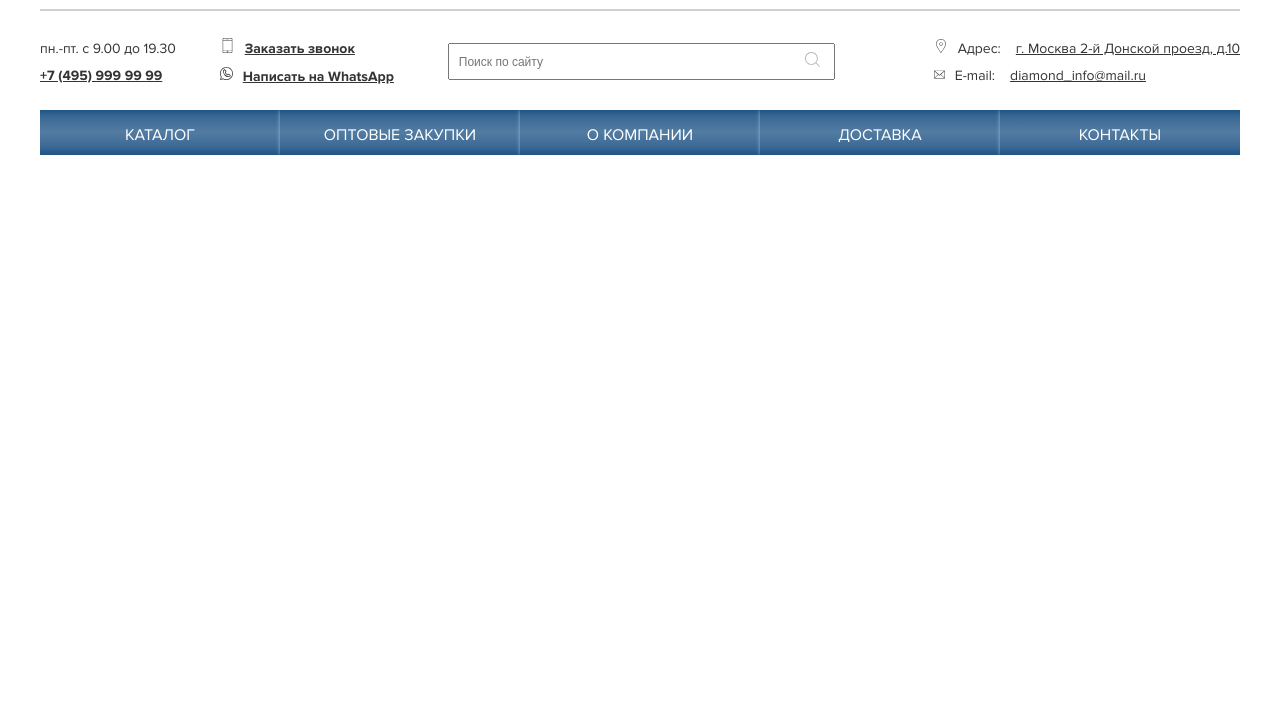
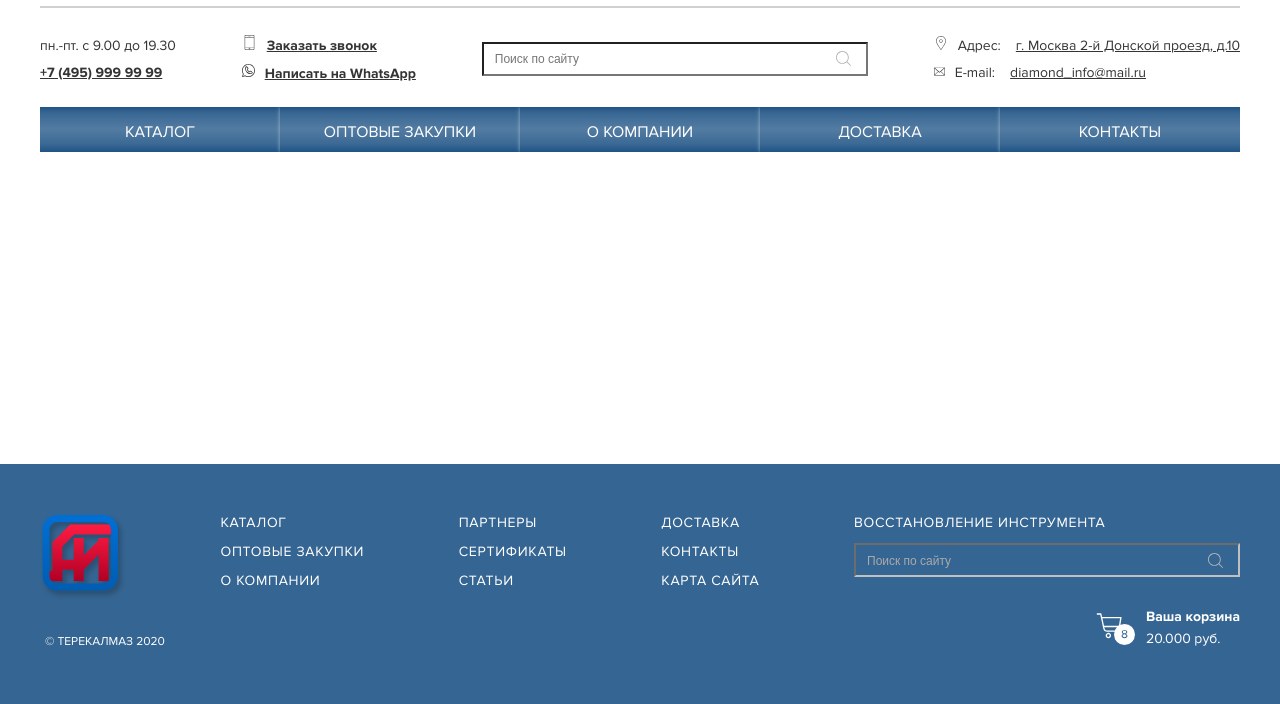
Before and after one commit to Vitali-Minsk/terekalmaz, a plain HTML site: page index.html in a window 1280 px wide. Shown: the part 96-800 px from the top of the page. Drawn offline with Linux system fonts and the light colour scheme; files whose address does not match are found by name.

Commit message:
add: footer

```diff
--- a/css/style.css
+++ b/css/style.css
@@ -1,4 +1,3 @@
-
 @font-face {
   font-family: "Proxima Nova";
   font-style: normal;
@@ -24,24 +23,36 @@
   padding: 0;
   margin: 0;
   color: #343434;
+  box-sizing: border-box;
 }
 
 li {
   list-style: none;
 }
 
+html {
+  height: 100%;
+}
+
 body {
   font-family: "Proxima Nova";
-  box-sizing: border-box;
+
+  display: flex;
+  flex-direction: column;
+  min-height: 100%;
 }
 
-.container {
+.wrap {
   max-width: 1200px;
   margin: 0 auto;
-  padding-top: 31px;
 }
 
 /* Header */
+
+.header {
+  flex: 1 0 auto;
+  margin-top: 28px;
+}
 
 .header__info {
   display: flex;
@@ -61,7 +72,7 @@ body {
   margin-right: 210px;
   width: 330px;
   display: flex;
-  color: #3E72A1;
+  color: #3e72a1;
   text-transform: uppercase;
   font-size: 21px;
   line-height: 27px;
@@ -94,8 +105,8 @@ body {
 
 hr {
   margin-top: 20px;
-  color: #D0D0D0;
-  background-color: #D0D0D0;
+  color: #d0d0d0;
+  background-color: #d0d0d0;
   border: none;
   height: 2px;
 }
@@ -122,7 +133,7 @@ hr {
   font-weight: 700;
 }
 
-.contacts-block__item img{
+.contacts-block__item img {
   margin-right: 10px;
 }
 
@@ -130,22 +141,24 @@ hr {
   margin-top: 10px;
 }
 
-.contacts-block__input {
-  width: 365px;
-  padding: 9px;
-  margin-right: 55px;
-  margin-left: 10px;
+.search__input {
+  width: 386px;
+  height: 34px;
+  padding-left: 11px;
+  background-image: url(../assets/magnifying-glass\ 1.svg);
+  background-repeat: no-repeat;
+  background-position: 96%;
 }
 
-.contacts-block__form {
+.search {
   position: relative;
 }
 
-.contacts-block__input::placeholder {
+.search__input::placeholder {
   font-size: 12px;
 }
 
-.contacts-block__form img {
+.search img {
   position: absolute;
   top: 9px;
   right: 70px;
@@ -171,20 +184,100 @@ hr {
   padding: 15px 0 10px;
   text-transform: uppercase;
   text-align: center;
-  background: linear-gradient(180deg, #1F5486 0%, rgba(31, 84, 134, 0.887447) 14.06%, rgba(31, 84, 134, 0.77) 48.96%, rgba(31, 84, 134, 0.870918) 80.73%, #1F5486 100%);
+  background: linear-gradient(
+    180deg,
+    #1f5486 0%,
+    rgba(31, 84, 134, 0.887447) 14.06%,
+    rgba(31, 84, 134, 0.77) 48.96%,
+    rgba(31, 84, 134, 0.870918) 80.73%,
+    #1f5486 100%
+  );
   box-shadow: 0px 0px 4px rgba(255, 255, 255, 0.5);
 }
 
 .nav__item:hover {
-  background: linear-gradient(180deg, #1F5486 0%, #3B6892 27.4%, rgba(59, 104, 146, 0.84) 41.98%, rgba(59, 104, 146, 0.94) 69.06%, #1F5486 100%);
+  background: linear-gradient(
+    180deg,
+    #1f5486 0%,
+    #3b6892 27.4%,
+    rgba(59, 104, 146, 0.84) 41.98%,
+    rgba(59, 104, 146, 0.94) 69.06%,
+    #1f5486 100%
+  );
 }
 
 .nav:active {
-  background: linear-gradient(180deg, #1F5486 0%, rgba(31, 84, 134, 0.887447) 32.08%, rgba(31, 84, 134, 0.8) 48.96%, rgba(31, 84, 134, 0.870918) 64.9%, #1F5486 100%);
+  background: linear-gradient(
+    180deg,
+    #1f5486 0%,
+    rgba(31, 84, 134, 0.887447) 32.08%,
+    rgba(31, 84, 134, 0.8) 48.96%,
+    rgba(31, 84, 134, 0.870918) 64.9%,
+    #1f5486 100%
+  );
 }
 
 .nav ul li a {
   text-decoration: none;
   display: block;
-  color: #FFF;
+  color: #fff;
 }
+
+/* Footer */
+
+.footer {
+  padding: 50px 0;
+  background: rgba(53, 101, 146, 1);
+  flex: 0 0 auto;
+}
+
+.footer__container {
+  display: flex;
+  justify-content: space-between;
+}
+
+.footer__logo {
+  height: auto;
+  font-size: 0;
+}
+
+.footer__block {
+  display: flex;
+  flex-direction: column;
+}
+
+.footer__block a {
+  height: auto;
+  color: #fff;
+  font-size: 14px;
+  text-transform: uppercase;
+  text-decoration: none;
+  letter-spacing: 0.05em;
+}
+
+.footer__block a:not(.footer__block a:last-child) {
+  margin-bottom: 12px;
+}
+
+.footer__trademark {
+  margin-top: 34px;
+  margin-left: 5px;
+  color: #fff;
+  font-size: 12px;
+  font-weight: normal;
+  text-transform: uppercase;
+}
+
+.search__input_blue {
+  background-color: #356592;
+  border-color: #c0c0c0;
+}
+
+.search__input_blue::placeholder {
+  color: #aaaaaa;
+}
+
+.shopping-cart__title_white,
+.shopping-cart__amount_white {
+  color: #fff;
+}
--- a/index.html
+++ b/index.html
@@ -8,16 +8,13 @@
     <title>Терекалмаз</title>
   </head>
   <body>
-    <div class="container">
     <header class="header">
       <div class="wrap">
         <div class="header__info">
           <div class="header__logo">
             <img src="./assets/logo 1 3.png" alt="logo" />
           </div>
-            <h1 class="header__title">
-              Интернет‐магазин алмазных инструментов
-            </h1>
+          <h1 class="header__title">Интернет‐магазин алмазных инструментов</h1>
           <div class="shopping-cart">
             <div class="shopping-cart__img">
               <img src="./assets/shopping-cart 3.svg" alt="shopping-cart" />
@@ -28,13 +25,14 @@
             </div>
           </div>
         </div>
-        </div>
-        <hr>
+        <hr />
 
         <div class="contacts-block">
           <ul class="contacts-block__col">
             <li class="contacts-block__item">
-                <p class="contacts-block__working-time">пн.-пт. с 9.00 до 19.30</p>
+              <p class="contacts-block__working-time">
+                пн.-пт. с 9.00 до 19.30
+              </p>
             </li>
             <li class="contacts-block__item">
               <a class="contacts-block__mobile" href="#">+7 (495) 999 99 99</a>
@@ -42,22 +40,36 @@
           </ul>
           <ul class="contacts-block__col">
             <li class="contacts-block__item">
-                <img class="contacts-block__call-order-icon" src='./assets/smartphone 3 3.svg'><a class="contacts-block__call-order" href="#">Заказать звонок</a>
+              <img
+                class="contacts-block__call-order-icon"
+                src="./assets/smartphone 3 3.svg"
+              /><a class="contacts-block__call-order" href="#"
+                >Заказать звонок</a
+              >
             </li>
             <li class="contacts-block__item">
-                <img src='./assets/whatAp.svg'><a class="contacts-block__whatsapp" href="#">Написать на WhatsApp</a>
+              <img src="./assets/whatAp.svg" /><a
+                class="contacts-block__whatsapp"
+                href="#"
+                >Написать на WhatsApp</a
+              >
             </li>
           </ul>
-            <form class="contacts-block__form" action="">
-              <img src="./assets/magnifying-glass 1.svg" alt="">
-              <input class="contacts-block__input" placeholder="Поиск по сайту" type="text">
+          <form class="search" action="">
+            <input
+              class="search__input"
+              placeholder="Поиск по сайту"
+              type="text"
+            />
           </form>
           <ul class="contacts-block__col">
             <li class="contacts-block__item">
-                <img src='./assets/gps 5 1.svg'><span>Адрес:</span><a href="#">г. Москва 2-й Донской проезд, д.10</a>
+              <img src="./assets/gps 5 1.svg" /><span>Адрес:</span
+              ><a href="#">г. Москва 2-й Донской проезд, д.10</a>
             </li>
             <li class="contacts-block__item">
-                <img src='./assets/envelope 2.svg'><span>E-mail:</span><a href="#">diamond_info@mail.ru</a>
+              <img src="./assets/envelope 2.svg" /><span>E-mail:</span
+              ><a href="#">diamond_info@mail.ru</a>
             </li>
           </ul>
         </div>
@@ -81,11 +93,62 @@
             </li>
           </ul>
         </nav>
-
+      </div>
     </header>
 
     <main></main>
 
+    <footer class="footer">
+      <div class="wrap">
+        <div class="footer__container">
+          <div class="footer__block">
+            <div class="footer__logo">
+              <img src="./assets/Group 13.svg" alt="" />
             </div>
+          </div>
+          <div class="footer__block">
+            <a href="#">каталог</a>
+            <a href="#">оптовые закупки</a>
+            <a href="#">о компании</a>
+          </div>
+          <div class="footer__block">
+            <a href="#">Партнеры</a>
+            <a href="#">Сертификаты</a>
+            <a href="#">статьи</a>
+          </div>
+          <div class="footer__block">
+            <a href="#">доставка</a>
+            <a href="#">контакты</a>
+            <a href="#">карта сайта</a>
+          </div>
+          <div class="footer__block">
+            <a href="#">восстановление инструмента</a>
+            <form class="search" action="">
+              <input
+                class="search__input search__input_blue"
+                placeholder="Поиск по сайту"
+                type="text"
+              />
+            </form>
+          </div>
+        </div>
+        <div class="footer__container">
+          <h4 class="footer__trademark">© Терекалмаз 2020</h4>
+          <div class="shopping-cart">
+            <div class="shopping-cart__img shopping-cart__img_white">
+              <img src="./assets/shopping-cart 6.svg" alt="shopping-cart" />
+            </div>
+            <div class="shopping-cart__content">
+              <h5 class="shopping-cart__title shopping-cart__title_white">
+                Ваша корзина
+              </h5>
+              <p class="shopping-cart__amount shopping-cart__amount_white">
+                20.000 руб.
+              </p>
+            </div>
+          </div>
+        </div>
+      </div>
+    </footer>
   </body>
 </html>
```
Also changed, not shown: assets/Group 13.svg (added), assets/shopping-cart 6.svg (added). Lines whose indentation alone changed are shown as unchanged.
